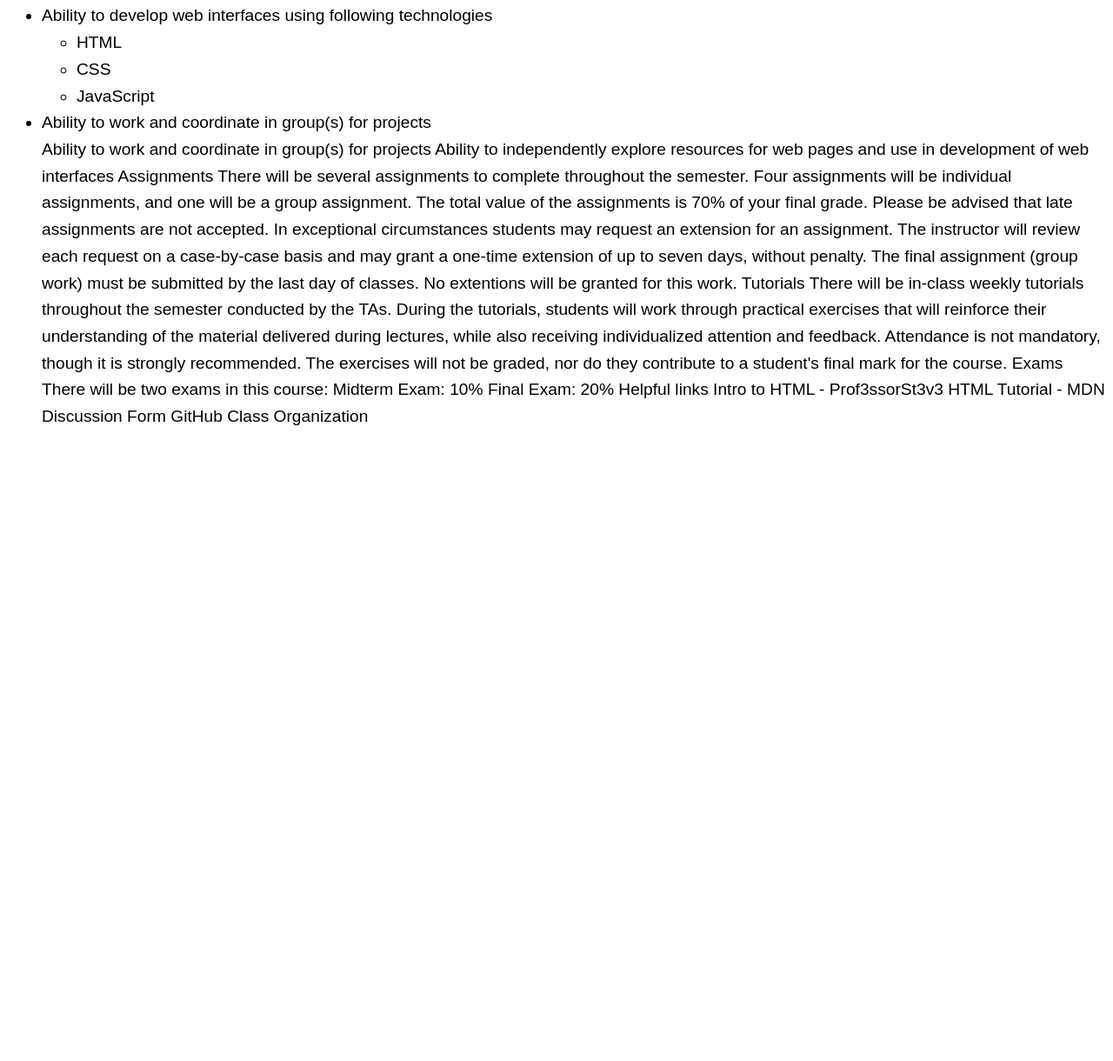
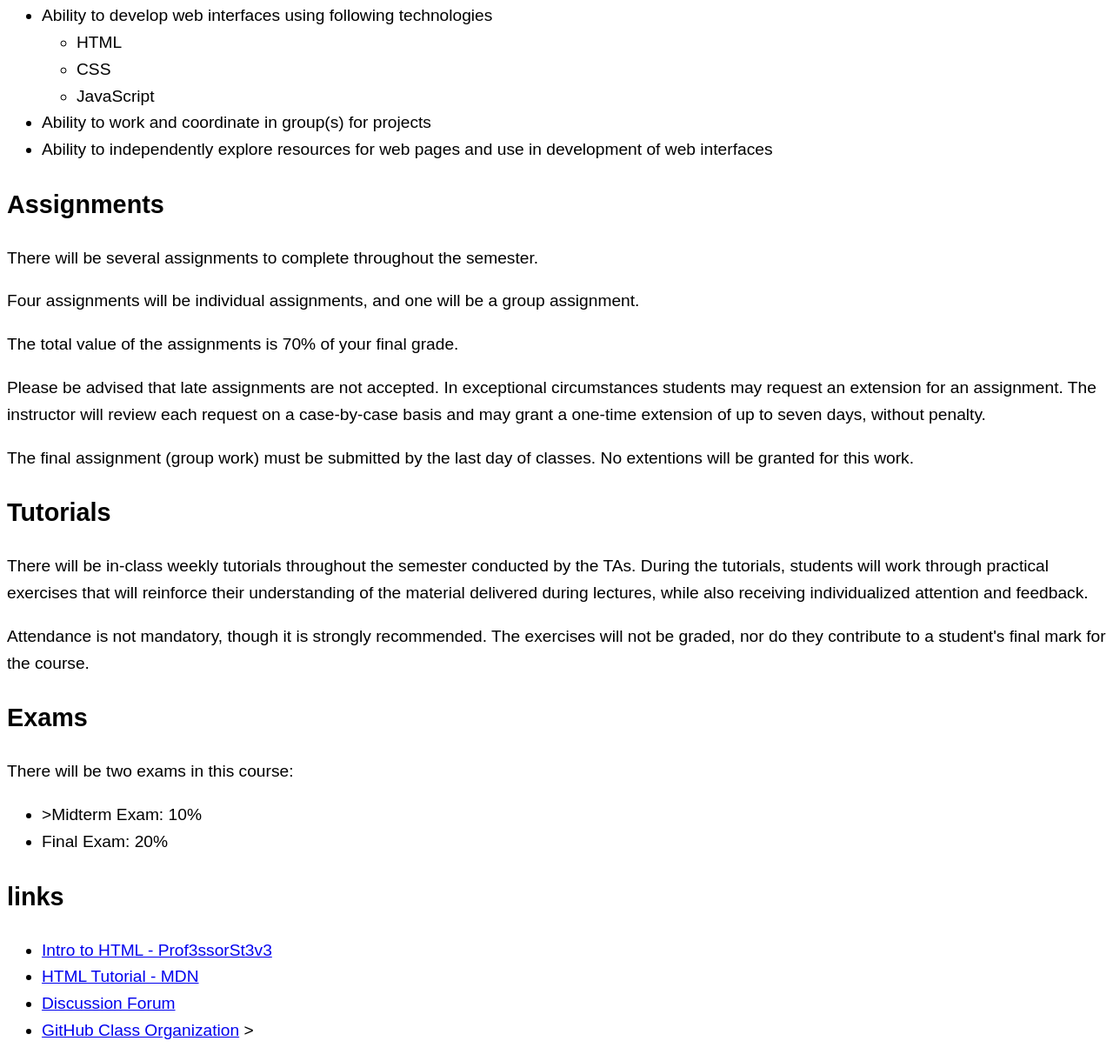
Before and after one commit to irm1005-itec1005-fall-2023/tutorial-exercise-01-SihamDaoud, a plain HTML site: page index.html in a window 1280 px wide. Shown: the part 284-1504 px from the top of the page at 87% size. Before the commit the page ends 800 px from the top, so only its background shows below. Drawn offline with Linux system fonts and the light colour scheme.

Commit message:
update final

```diff
--- a/index.html
+++ b/index.html
@@ -53,80 +53,104 @@
     <!-- End of the ul -->
   </li>
   <li>Ability to work and coordinate in group(s) for projects</li>
-    <!-- List item -->
-    Ability to work and coordinate in group(s) for projects
-    <!-- List item -->
+  <li>
     Ability to independently explore resources for web pages and use in
     development of web interfaces
+    </li>
+  </ul>
     <!-- End of the ul -->
 
     <!-- h2 -->
-    Assignments
+    <h2>Assignments</h2>
 
     <!-- p -->
+    <p>
     There will be several assignments to complete throughout the semester.
+    </p>
 
     <!-- p -->
+    <p>
     Four assignments will be individual assignments, and one will be a group
     assignment.
+    </p>
 
     <!-- p -->
-    The total value of the assignments is 70% of your final grade.
+    <p>The total value of the assignments is 70% of your final grade.</p>
 
     <!-- p -->
+    <p>
       Please be advised that late assignments are not accepted. In exceptional
       circumstances students may request an extension for an assignment. The
       instructor will review each request on a case-by-case basis and may grant a
       one-time extension of up to seven days, without penalty.
+    </p>
+
 
     <!-- p -->
+    <p>
     The final assignment (group work) must be submitted by the last day of
     classes. No extentions will be granted for this work.
+    </p>
 
     <!-- h2 -->
-    Tutorials
+    <h2>Tutorials</h2>
 
     <!-- p -->
     <!-- abbr around the word TAs -->
+    <p>
     There will be in-class weekly tutorials throughout the semester conducted by
-    the TAs. During the tutorials, students will work through practical
+    the <abbr>TAs</abbr>. During the tutorials, students will work through practical
     exercises that will reinforce their understanding of the material delivered
     during lectures, while also receiving individualized attention and feedback.
+    </p>
 
     <!-- p -->
+    <p>
     Attendance is not mandatory, though it is strongly recommended. The
     exercises will not be graded, nor do they contribute to a student's final
     mark for the course.
+    </p>
 
     <!-- h2 -->
-    Exams
+    <h2>Exams</h2>
 
     <!-- p -->
-    There will be two exams in this course:
+    <p>There will be two exams in this course:</p>
 
     <!-- Below are two list items -->
-    <!-- list item -->
-    Midterm Exam: 10%
-    <!-- list item -->
-    Final Exam: 20%
+    <ul>
+     <li>>Midterm Exam: 10%</li>
+     <li>Final Exam: 20%</li>
+    </ul>
     <!-- End of the ul -->
 
     <!-- h2 -->
-    Helpful links
+    <h2>links</h2>
 
     <!-- Below are four list items -->
-    <!-- a href="href="https://www.youtube.com/watch?v=KUmuiqV1xME&list=PLyuRouwmQCjncCz8JChyPNRBvm2ONGYa2"  -->
-    Intro to HTML - Prof3ssorSt3v3
-
-    <!-- a href="https://developer.mozilla.org/en-US/docs/Learn/"HTML -->
-    HTML Tutorial - MDN
-
-    <!-- a href="https://github.com/orgs/irm1005-itec1005-fall-2023/discussions" -->
-    Discussion Form
-
-    <!-- a href="https://github.com/irm1005-itec1005-fall-2023" -->
-    GitHub Class Organization
-
+    <ul>
+      <li>
+        <a
+        href="https://www.youtube.com/watch?v=KUmuiqV1xME&list=PLyuRouwmQCjncCz8JChyPNRBvm2ONGYa2"
+          >Intro to HTML - Prof3ssorSt3v3</a
+        >
+      </li>
+      <li>
+         <a href="https://developer.mozilla.org/en-US/docs/Learn/"
+         >HTML Tutorial - MDN</a
+         >
+       </li>
+       <li>
+          <a href="https://github.com/orgs/irm1005-itec1005-fall-2023/discussions"
+            >Discussion Forum</a
+          >
+       </li>
+       <li>
+           <a href="https://github.com/irm1005-itec1005-fall-2023"
+             >GitHub Class Organization</a>
+           >
+      </li>
+    </ul>
     <!-- End of the ul -->
   </body>
 </html>
```
Lines whose indentation alone changed are shown as unchanged.
